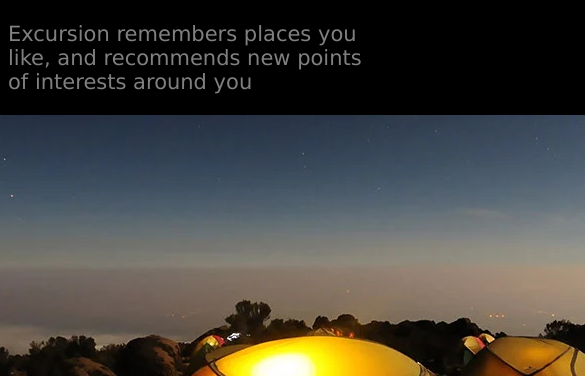
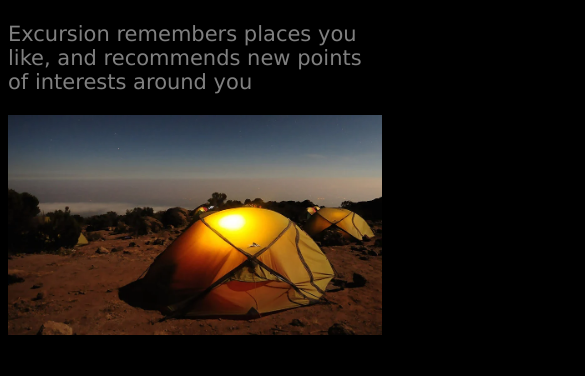
Before and after one commit to maddomo/excursion, a plain HTML site: page index.html in a window 390 px wide. Shown: the part 692-1068 px from the top of the page, 585 px wide, since content can reach past the window. Drawn offline with Linux system fonts and the light colour scheme.

Commit message:
responsiveness picture fixxed

```diff
--- a/resources/style.css
+++ b/resources/style.css
@@ -64,6 +64,11 @@ video{
     margin-top: 40px;
 }
 
+.travelguide img{
+    max-width: 100%;
+    height: auto;
+}
+
 footer{
     text-align: right;
     color: rgb(128, 128, 128);
```
